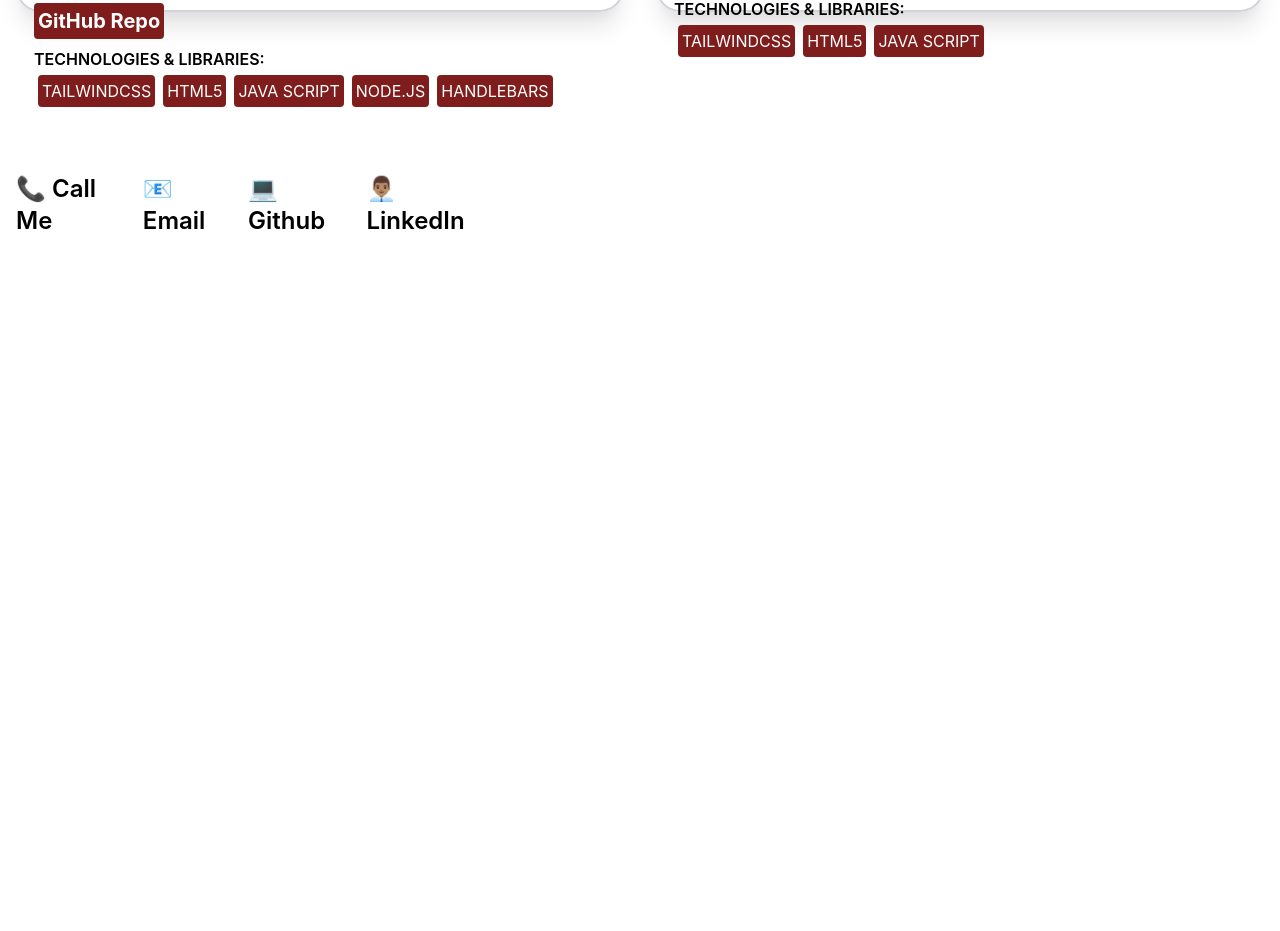
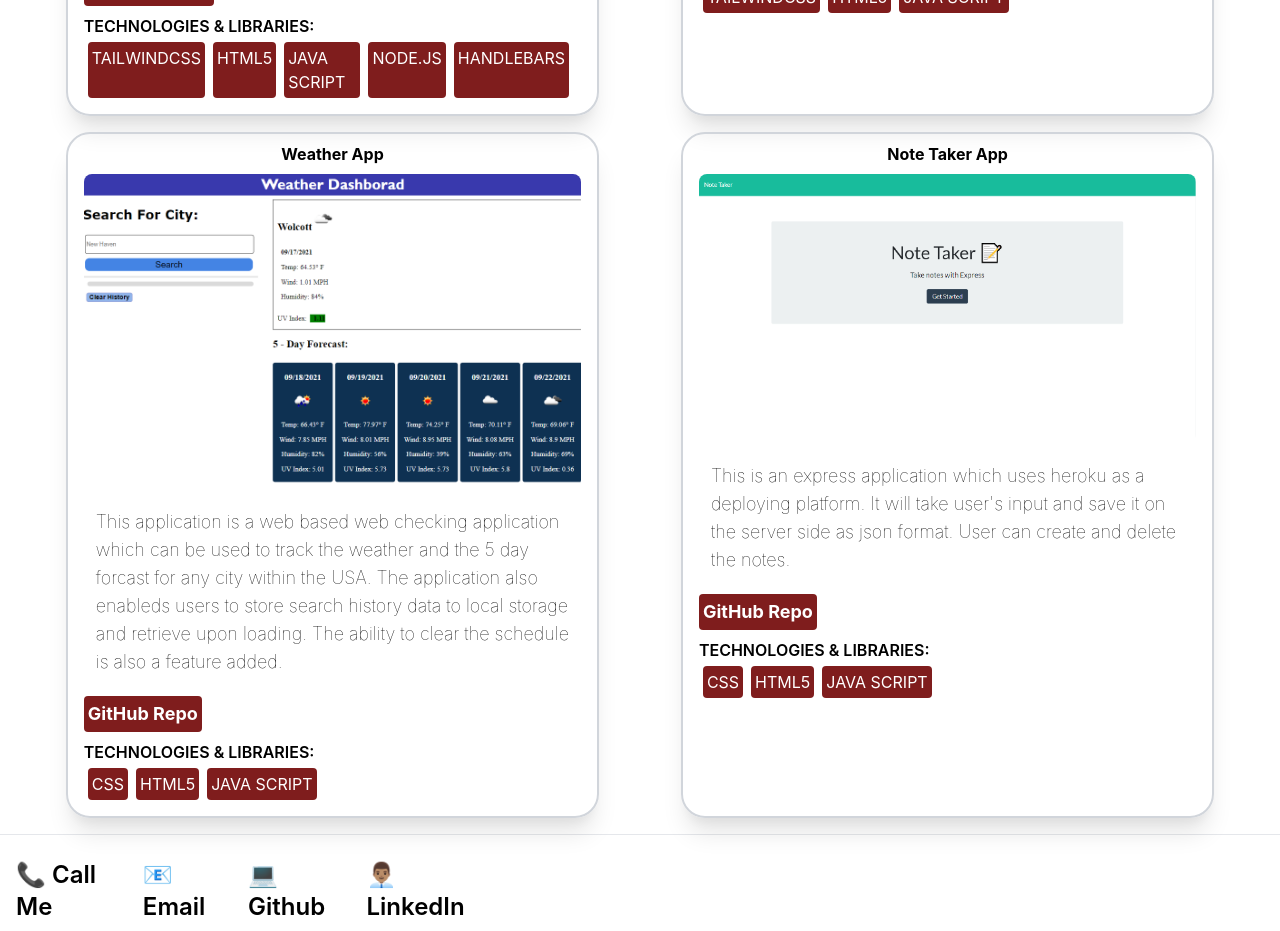
Before and after one commit to javantie/React-Portfolio, a React (Create React App) app: page /project in a window 1280 px wide. Shown: the part 900-1831 px from the top of the page. Before the commit the page ends 1137 px from the top, so only its background shows below. Built offline with nearby package versions, Linux system fonts and the light colour scheme.

Commit message:
updated the projects page

```diff
--- a/src/components/Footer/index.js
+++ b/src/components/Footer/index.js
@@ -2,8 +2,9 @@ import React from "react";
 
 function Footer() {
   return (
-    <footer >
-      <ul className="pr-6 font-semibold pt-4 sm:w-2/5 text-2xl flex ">
+    <footer className="pb-2">
+      <hr/>
+      <ul className="pr-6 font-semibold pt-2 sm:w-2/5 text-2xl flex ">
         <li className="pl-4 pt-4">
           <a href="tel:+13473044422">📞 Call Me</a>
         </li>
--- a/src/components/Project/index.js
+++ b/src/components/Project/index.js
@@ -3,13 +3,13 @@ import React from "react";
 function Project() {
   return (
     <>
-     <section id="my-work" class="md:flex md:flex-row md:justify-evenly">
+     <section id="my-work" class="md:flex md:flex-row md:justify-evenly flex-wrap">
       <div
         id="card"
         class="
           mx-4
           px-4
-          md:w-6/12 md:h-5/6
+          md:w-5/12 md:auto
           w-auto
           rounded-3xl
           border-gray-300
@@ -21,7 +21,7 @@ function Project() {
       >
         <h2 class="mb-2 font-bold text-center pt-2">Stack_Underflo</h2>
         <div id="card-img">
-  <img class="rounded-lg" src="../assets/images/Capture3.PNG" alt="Project Image"/>
+  <img class="rounded-lg" src="../assets/images/stack.PNG" alt="Project Image"/>
         </div>
         <div id="text-area" class="mb-2">
           <p class=" mt-2 font-thin text-lg p-3">
@@ -51,7 +51,7 @@ function Project() {
         class="
           mx-4
           px-4
-          md:w-6/12 md:h-5/6
+          md:w-5/12 md:auto
           w-auto
           rounded-3xl
           border-gray-300
@@ -61,9 +61,9 @@ function Project() {
           mb-4
         "
       >
-        <h2 class="mb-2 font-bold text-center pt-2">Stack_Underflo</h2>
+        <h2 class="mb-2 font-bold text-center pt-2">Coin Nerd</h2>
         <div id="card-img">
-          <img class="rounded-lg" src="../assets/images/Capture2.PNG" alt="Project Image" />
+          <img class="rounded-lg" src="./assets/images/Capture2.PNG" alt="" />
         </div>
         <div id="text-area" class="mb-1">
           <p class=" mt-2 font-thin text-lg p-3">
@@ -86,9 +86,88 @@ function Project() {
 
         </span>
       </div>
-
+      <div
+        id="card"
+        class="
+        mx-4
+        px-4
+        md:w-5/12 md:auto
+        w-auto
+        rounded-3xl
+        border-gray-300
+        shadow-xl
+        hover:shadow-2xl
+        border-2
+        mb-4
+        "
+      >
+        <h2 class="mb-2 font-bold text-center pt-2">Weather App</h2>
+        <div id="card-img">
+          <img class="rounded-lg" src="./assets/images/Capture3.PNG" alt="" />
+        </div>
+        <div id="text-area" class="mb-2">
+          <p class="mt-2 p-3 font-thin text-lg">
+            This application is a web based web checking application which can be used to track the weather and the 5 day forcast for any city within the USA.
+            The application also enableds users to store search history data to local storage and retrieve upon loading. The ability to clear the schedule is also a feature added.
+          </p>
+        </div>
+        <button class="bg-red-900 text-white p-1 mb-2 text-lg font-bold rounded">
+          <a
+            href="https://github.com/javantie/weather-app"
+            target="_blank"
+            >GitHub Repo</a
+          >
+        </button>
+        <br />
+        <span class="font-semibold">TECHNOLOGIES & LIBRARIES:</span>
+        <span class="flex p-1 pb-4">
+          <p class="mr-2 bg-red-900 text-white p-1 rounded">CSS</p>
+          <p class="mr-2 bg-red-900 text-white p-1 rounded">HTML5</p>
+          <p class="mr-2 bg-red-900 text-white p-1 rounded">JAVA SCRIPT</p>
+        </span>
+      </div>
+      <div
+        id="card"
+        class="
+        mx-4
+        px-4
+        md:w-5/12 md:auto
+        w-auto
+        rounded-3xl
+        border-gray-300
+        shadow-xl
+        hover:shadow-2xl
+        border-2
+        mb-4
+        "
+      >
+        <h2 class="mb-2 font-bold text-center pt-2">Note Taker App</h2>
+        <div id="card-img">
+          <img class="rounded-lg" src="./assets/images/Capture4.PNG" alt="" />
+        </div>
+        <div id="text-area" class="mb-2">
+          <p class="mt-2 p-3 font-thin text-lg">
+            This is an express application which uses heroku as a deploying platform.
+            It will take user's input and save it on the server side as json format.
+            User can create and delete the notes.
+          </p>
+        </div>
+        <button class="bg-red-900 text-white p-1 mb-2 text-lg font-bold rounded">
+          <a
+            href="https://github.com/javantie/Note-Taker-App"
+            target="_blank"
+            >GitHub Repo</a
+          >
+        </button>
+        <br />
+        <span class="font-semibold">TECHNOLOGIES & LIBRARIES:</span>
+        <span class="flex p-1 pb-4">
+          <p class="mr-2 bg-red-900 text-white p-1 rounded">CSS</p>
+          <p class="mr-2 bg-red-900 text-white p-1 rounded">HTML5</p>
+          <p class="mr-2 bg-red-900 text-white p-1 rounded">JAVA SCRIPT</p>
+        </span>
+      </div>
     </section>
-
 
 
     </>
```
Also changed, not shown: 1 other file (tests, documents, lock files or other folders).
